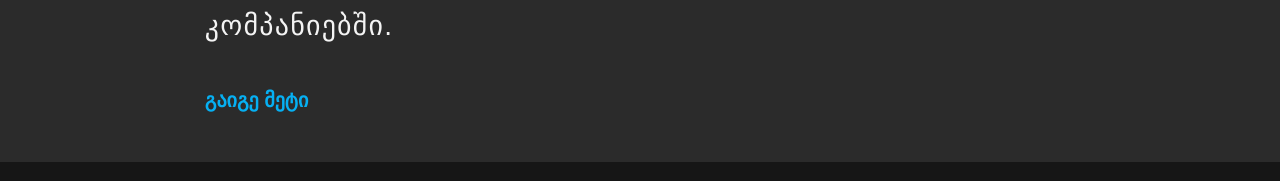
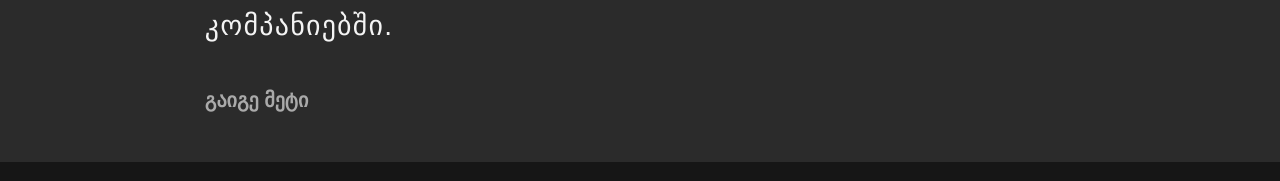
Before and after one commit to qumelashvili/tbc_usaid, a React (Create React App) app: page / in a window 1280 px wide. In both pictures the pointer is over the link "გაიგე მეტი". Shown: the part 848-1029 px from the top of the page. Built offline with nearby package versions, Linux system fonts and the light colour scheme; the HTML template or start-up script is replaced by a standard one.

Commit message:
Add hover selector to links

```diff
--- a/src/components/About/About.css
+++ b/src/components/About/About.css
@@ -18,6 +18,12 @@
   color: #06b0f3;
   padding: 20px 0;
   text-decoration: none;
+}
+
+.aboutArea a:hover {
+  color: #aaaaaa;
+  transition-timing-function: cubic-bezier(0.455, 0.03, 0.515, 0.955);
+  transition-duration: 300ms;
 }
 
 @media screen and (max-width: 600px) {
--- a/src/components/Courses/CourseCard.css
+++ b/src/components/Courses/CourseCard.css
@@ -44,6 +44,12 @@
   text-decoration: none;
 }
 
+.cardLink a:hover {
+  color: #0080b0;
+  transition-timing-function: cubic-bezier(0.455, 0.03, 0.515, 0.955);
+  transition-duration: 300ms;
+}
+
 .cardLink i {
   color: #06b0f3;
 }
--- a/src/components/Faq/Faq.css
+++ b/src/components/Faq/Faq.css
@@ -40,6 +40,12 @@
   white-space: pre-line;
 }
 
+.faqHeader a:hover {
+  color: #aaaaaa;
+  transition-timing-function: cubic-bezier(0.455, 0.03, 0.515, 0.955);
+  transition-duration: 300ms;
+}
+
 @media screen and (max-width: 600px) {
   .faq {
     padding: 30px 10px;
--- a/src/components/Navbar/Navbar.css
+++ b/src/components/Navbar/Navbar.css
@@ -42,6 +42,13 @@ nav ul {
   color: #06b0f3;
 }
 
+nav li:hover {
+  color: #06b0f3;
+  cursor: pointer;
+  transition-timing-function: cubic-bezier(0.55, 0.055, 0.675, 0.19);
+  transition-duration: 300ms;
+}
+
 @media screen and (max-width: 600px) {
   nav img {
     display: none;
```
